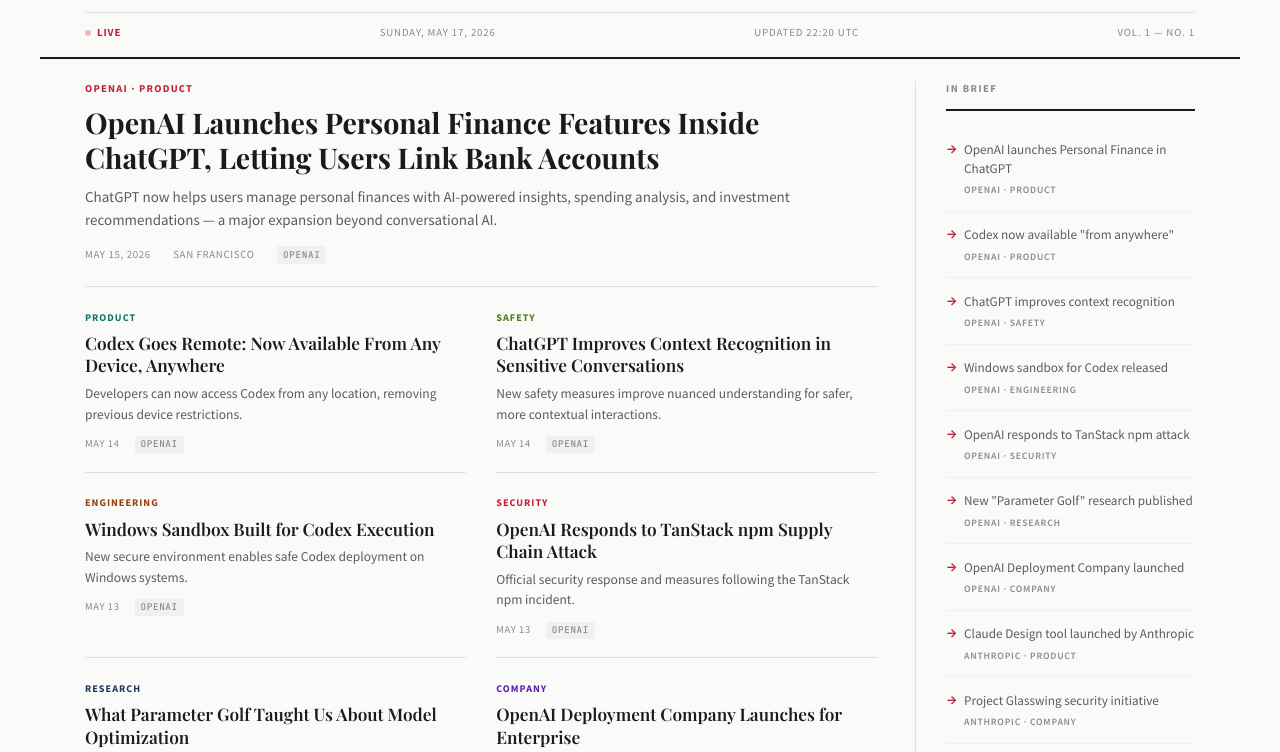
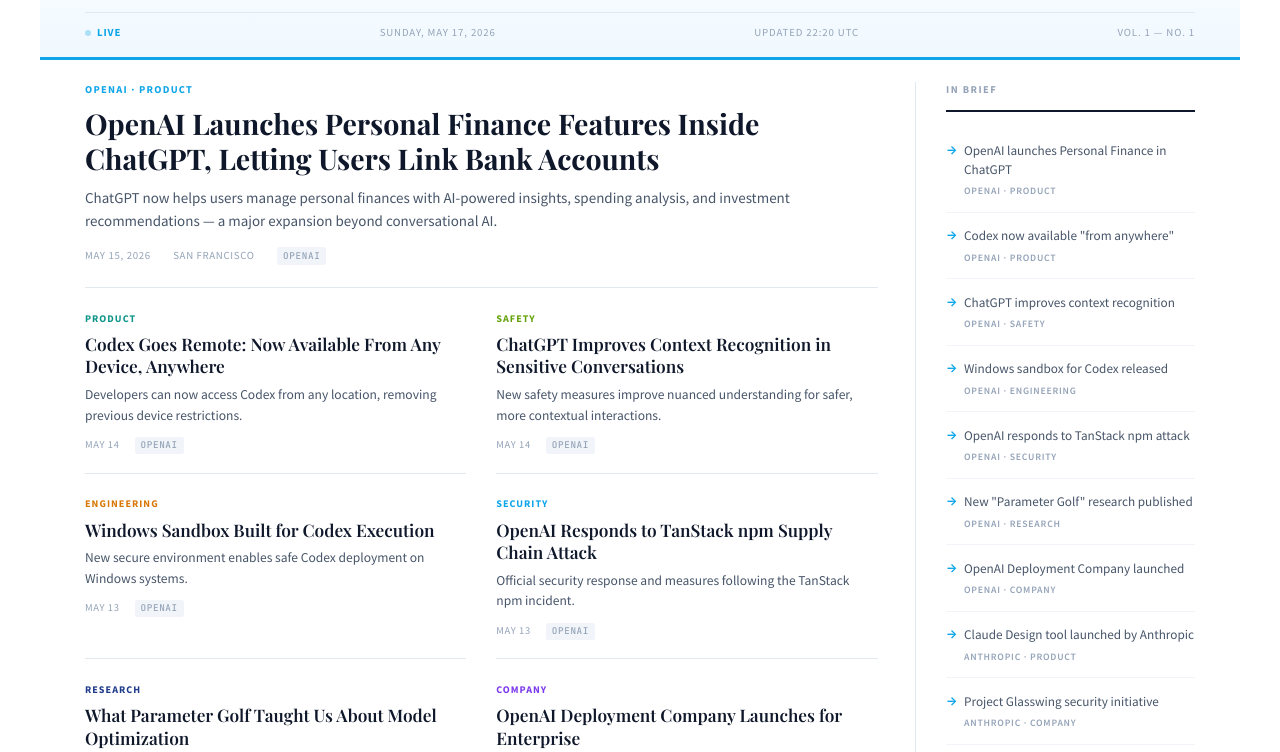
Before and after one commit to Kiraman1987/llm-news-report, a website: page index.html in a window 1280 px wide. Shown: the part 114-866 px from the top of the page. Drawn offline with nearby package versions, Linux system fonts and the light colour scheme; a web font is replaced by a local one.

Commit message:
Premium sky blue theme: white background, sky gradients, elegant blue accents

```diff
--- a/index.html
+++ b/index.html
@@ -9,20 +9,24 @@
     <link href="https://fonts.googleapis.com/css2?family=Playfair+Display:ital,wght@0,400;0,600;0,700;0,800;1,400&family=Source+Sans+Pro:wght@300;400;600;700&family=JetBrains+Mono:wght@400;500&display=swap" rel="stylesheet">
     <style>
         :root {
-            --paper: #fafaf8;
-            --ink: #1a1a1a;
-            --ink-light: #5c5c5c;
-            --ink-muted: #8a8a8a;
-            --rule: #e0e0db;
-            --rule-light: #f0f0ee;
-            --accent: #c41e3a;
-            --accent-light: #fde8e8;
-            --teal: #0f766e;
-            --teal-bg: #e6f4f1;
-            --navy: #1e3a5f;
-            --violet: #5b21b6;
-            --olive: #4d7c0f;
-            --umber: #92400e;
+            --paper: #ffffff;
+            --paper-warm: #f8fafc;
+            --ink: #0f172a;
+            --ink-light: #475569;
+            --ink-muted: #94a3b8;
+            --rule: #e2e8f0;
+            --rule-light: #f1f5f9;
+            --sky: #0ea5e9;
+            --sky-light: #e0f2fe;
+            --sky-dark: #0369a1;
+            --accent: #0ea5e9;
+            --accent-light: #e0f2fe;
+            --teal: #0d9488;
+            --teal-bg: #ccfbf1;
+            --navy: #1e3a8a;
+            --violet: #7c3aed;
+            --olive: #65a30d;
+            --umber: #d97706;
         }
 
         * { margin: 0; padding: 0; box-sizing: border-box; }
@@ -41,7 +45,8 @@
             max-width: 1200px;
             margin: 0 auto;
             padding: 2.5rem 3rem 1rem;
-            border-bottom: 2px solid var(--ink);
+            border-bottom: 3px solid var(--sky);
+            background: linear-gradient(180deg, #ffffff 0%, #f0f9ff 100%);
         }
 
         .masthead-top {
@@ -57,6 +62,7 @@
             font-weight: 800;
             letter-spacing: -0.02em;
             line-height: 1;
+            color: var(--sky-dark);
         }
 
         .masthead-sub {
@@ -86,7 +92,7 @@
             display: flex;
             align-items: center;
             gap: 0.4rem;
-            color: var(--accent);
+            color: var(--sky);
             font-weight: 700;
         }
 
@@ -94,7 +100,7 @@
             content: '';
             width: 6px;
             height: 6px;
-            background: var(--accent);
+            background: var(--sky);
             border-radius: 50%;
             animation: blink 2s ease-in-out infinite;
         }
@@ -113,6 +119,7 @@
             grid-template-columns: 1fr 280px;
             gap: 2.5rem;
             min-height: calc(100vh - 200px);
+            background: var(--paper);
         }
 
         /* Lead story - spans full width inside left column */
@@ -133,7 +140,7 @@
             font-weight: 700;
             text-transform: uppercase;
             letter-spacing: 0.12em;
-            color: var(--accent);
+            color: var(--sky);
             margin-bottom: 0.5rem;
         }
 
@@ -148,7 +155,7 @@
         }
 
         .lead-headline:hover {
-            color: var(--accent);
+            color: var(--sky);
         }
 
         .lead-headline a {
@@ -287,7 +294,7 @@
             content: '→';
             position: absolute;
             left: 0;
-            color: var(--accent);
+            color: var(--sky);
             font-weight: 700;
             font-size: 0.8rem;
         }
@@ -346,6 +353,7 @@
             color: var(--ink-muted);
             text-align: center;
             letter-spacing: 0.04em;
+            background: linear-gradient(180deg, #ffffff 0%, #f0f9ff 100%);
         }
 
         /* Responsive */
```
